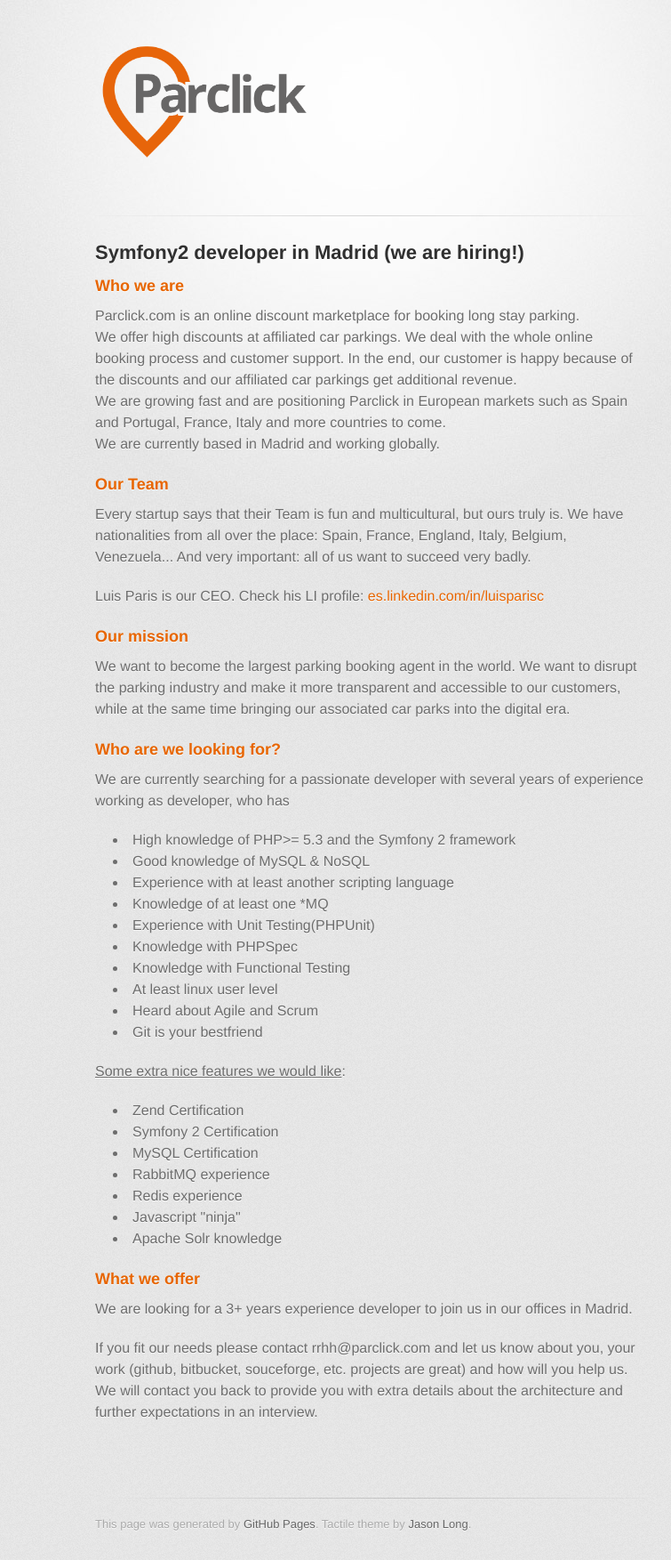
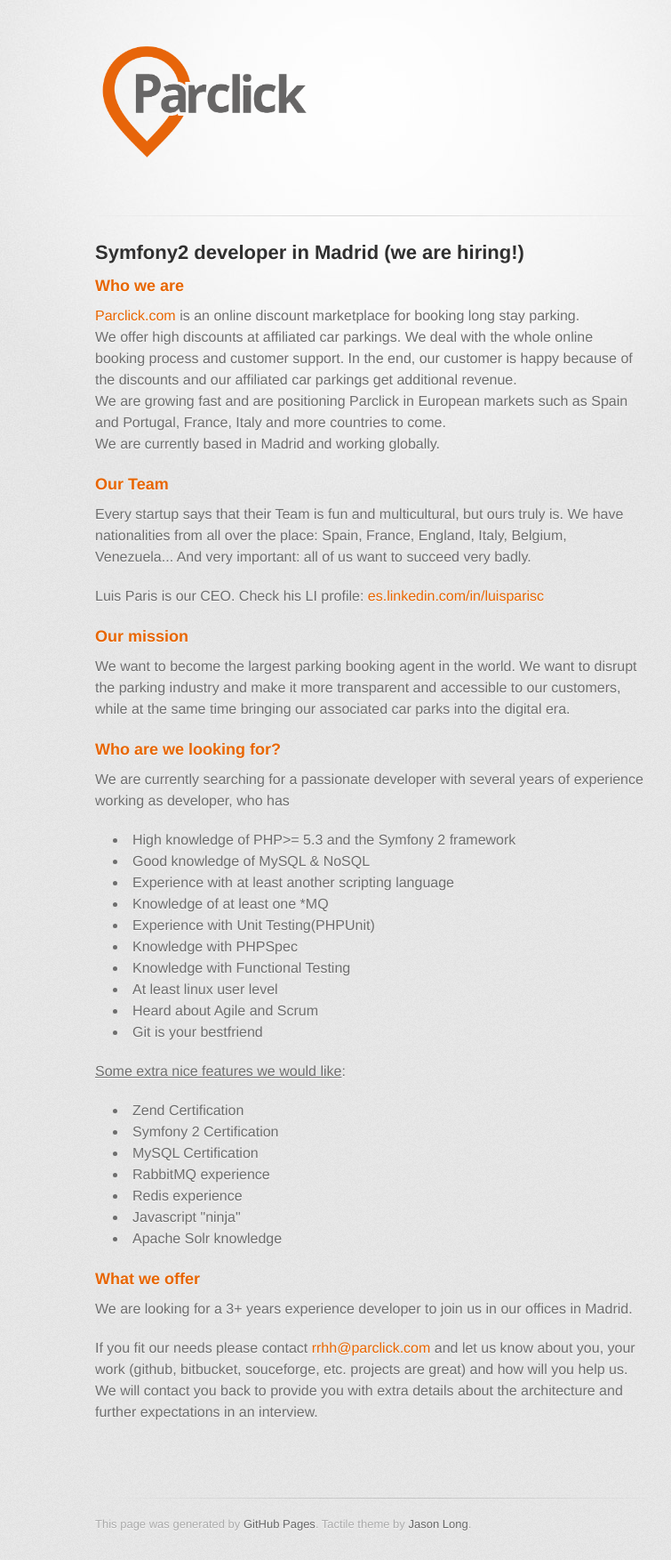
Before and after one commit to parclick/parclick.github.io, a Jekyll site: the page built from _posts/2015-10-29-Symfony2-developer.html, in a window 1280 px wide. Shown: the whole page at 89% size, without its empty margins (223-978 px from the left). Built offline with Jekyll 4.4.1, drawn with Linux system fonts in a browser that asks for light colours; some web fonts are replaced; Markdown is read by kramdown in place of the engine named in the settings; part of the change alters nothing that is shown.

```diff
--- a/_layouts/default.html
+++ b/_layouts/default.html
@@ -18,7 +18,7 @@
       <div class="inner">
 
         <header>
-          <h1><a href="http://parclick.github.com"><img src="/images/logo.gif"  width="250"/></a></h1>
+          <h1><a href="http://parclick.github.io"><img src="/images/logo.gif"  width="250"/></a></h1>
 <!--          <h2>Parclick IT Team Github Page</h2>
 -->
         </header>
--- a/_posts/2015-10-29-Symfony2-developer.html
+++ b/_posts/2015-10-29-Symfony2-developer.html
@@ -5,7 +5,7 @@ title: Symfony2 developer in Madrid
 <h2>Symfony2 developer in Madrid (we are hiring!)</h2>
 
 <h3>Who we are</h3>
-<p>Parclick.com is an online discount marketplace for booking long stay parking.</br>
+<p><a href="https://parclick.com" target="_blank">Parclick.com</a> is an online discount marketplace for booking long stay parking.</br>
 We offer high discounts at affiliated car parkings. We deal with the whole online booking process and customer support. In the end, our customer is happy because of the discounts and our affiliated car parkings get additional revenue.</br>
 We are growing fast and are positioning Parclick in European markets such as Spain and Portugal, France, Italy and more countries to come.<br />
 We are currently based in Madrid and working globally.
@@ -43,7 +43,7 @@ We are currently based in Madrid and working globally.
 </ul>
 <h3>What we offer</h3>
 <p>We are looking for a 3+ years experience developer to join us in our offices in Madrid.</p>
-<p>If you fit our needs please contact rrhh@parclick.com and let us know about you, your work (github, bitbucket,
+<p>If you fit our needs please contact <a href="mailto:rrhh@parclick.com">rrhh@parclick.com</a> and let us know about you, your work (github, bitbucket,
 souceforge, etc.  projects are great) and how will you help us. <br />We will contact you back to provide you with extra
 details about the architecture and further expectations in an interview.</p>
 <p>&nbsp;</p>
```
